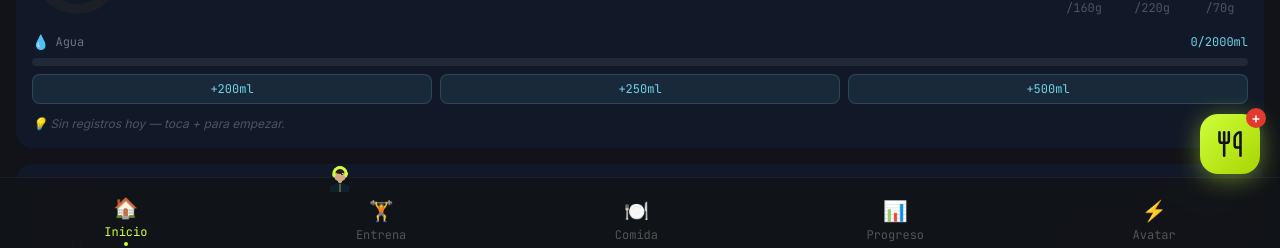
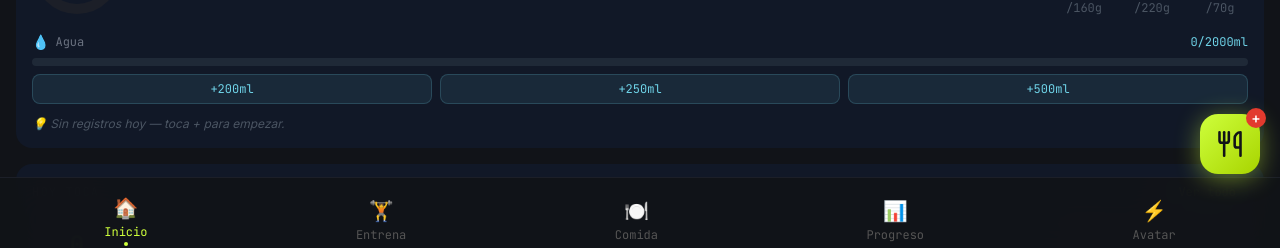
Before and after one commit to alejandrocalderon777/modo-maquina, a React (Vite) app: page /dashboard in a window 1280 px wide. Shown: the part 538-786 px from the top of the page. Built offline with nearby package versions, Linux system fonts and the light colour scheme.

Commit message:
remove: shimeji avatar

```diff
--- a/src/pages/Dashboard.tsx
+++ b/src/pages/Dashboard.tsx
@@ -4,7 +4,6 @@ import { useAppStore } from '../store/useAppStore'
 import { LINEAGES, LINEAGE_COACH_PHRASES } from '../assets/data'
 import { CalorieRing, MacroRing } from '../components/MacroRing'
 import type { Emotion } from '../types'
-import { ShimejiAvatar } from '../components/ShimejiAvatar'
 
 const EMOTION_CONFIG: Record<number, { emoji: string; label: string; color: string }> = {
   1: { emoji: '😔', label: 'Muy mal',       color: '#E23A2E' },
@@ -980,24 +979,6 @@ export default function Dashboard() {
         {activeTab === 'avatar'   && AvatarContent}
       </div>
 
-      {/* Shimeji avatar */}
-      <ShimejiAvatar
-        archetype={profile.archetype || 'fitness'}
-        accentColor={accentColor}
-        phrases={[
-          '¡Vamos, dale!',
-          '¡Tú puedes!',
-          '100% hoy',
-          '¡A comer bien!',
-          '¡Sin excusas!',
-          '¡Modo Máquina!',
-          `+${doneCount * 25} XP`,
-          '¡Racha activa!',
-          '¡Fuego!',
-          '¡Eso es!',
-
-        ]}
-      />
 
       {/* FAB — Registrar comida */}
       <button onClick={() => navigate('/food-log')}
```
